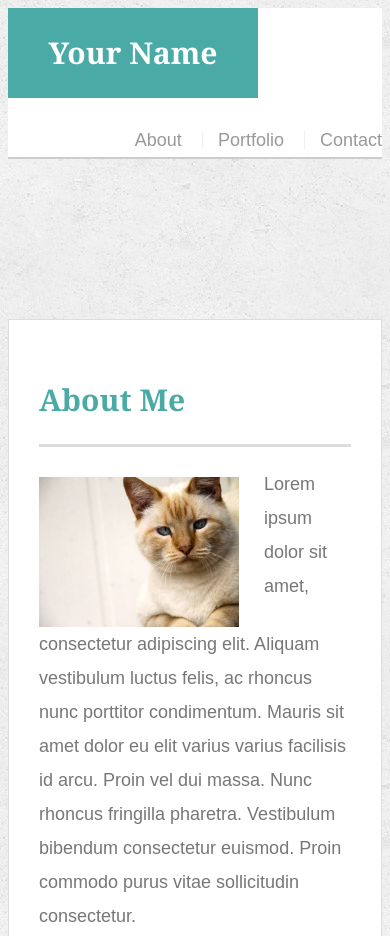
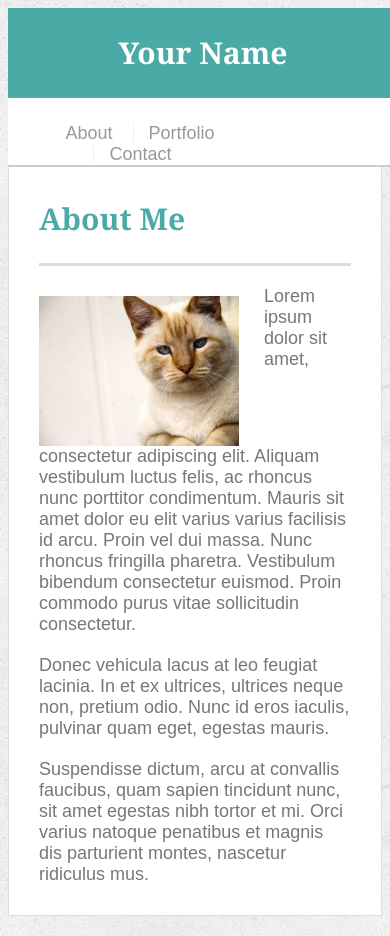
Before and after one commit to jll9qw/responsive-portfolio, a plain HTML site: page index.html in a window 390 px wide. Shown: the top 936 px of the page. Drawn offline with Linux system fonts and the light colour scheme.

Commit message:
query upload

```diff
--- a/assets/css/style.css
+++ b/assets/css/style.css
@@ -217,32 +217,37 @@ body {
   }
 
 
-  @media(max-width:  980px){
-      #main-container{
-          position: static;
-      }
-
+  @media screen and (max-width:  980px){
+    #masthead
+    nav{
+      width:60%;
+    }
   }
 
-  @media(max-width:  768px){
-    #main-container{
-        position: static;
+  @media screen and (max-width:  768px){
+
+
+
+  @media screen and (max-width: 640px){
+      body{
+          line-height: 21px;
+      }
+      nav{
+          float:left;
+          text-align: center;
+      }
+      a {
+          text-align: center;
+      }
+    #logo{
+        float:left;
+        width:100%;
+        font-size: 140;
+
     }
 
+    .main-container{
+        width:50%;
+    }
   }
-
-  @media(max-width: 640px){
-
-
-    #main-container{
-        position: static;
-        align-self: center;
-    }
-
-
-    #masthead{
-
-        position: static;
-      }
-
-    }
+  }
```
